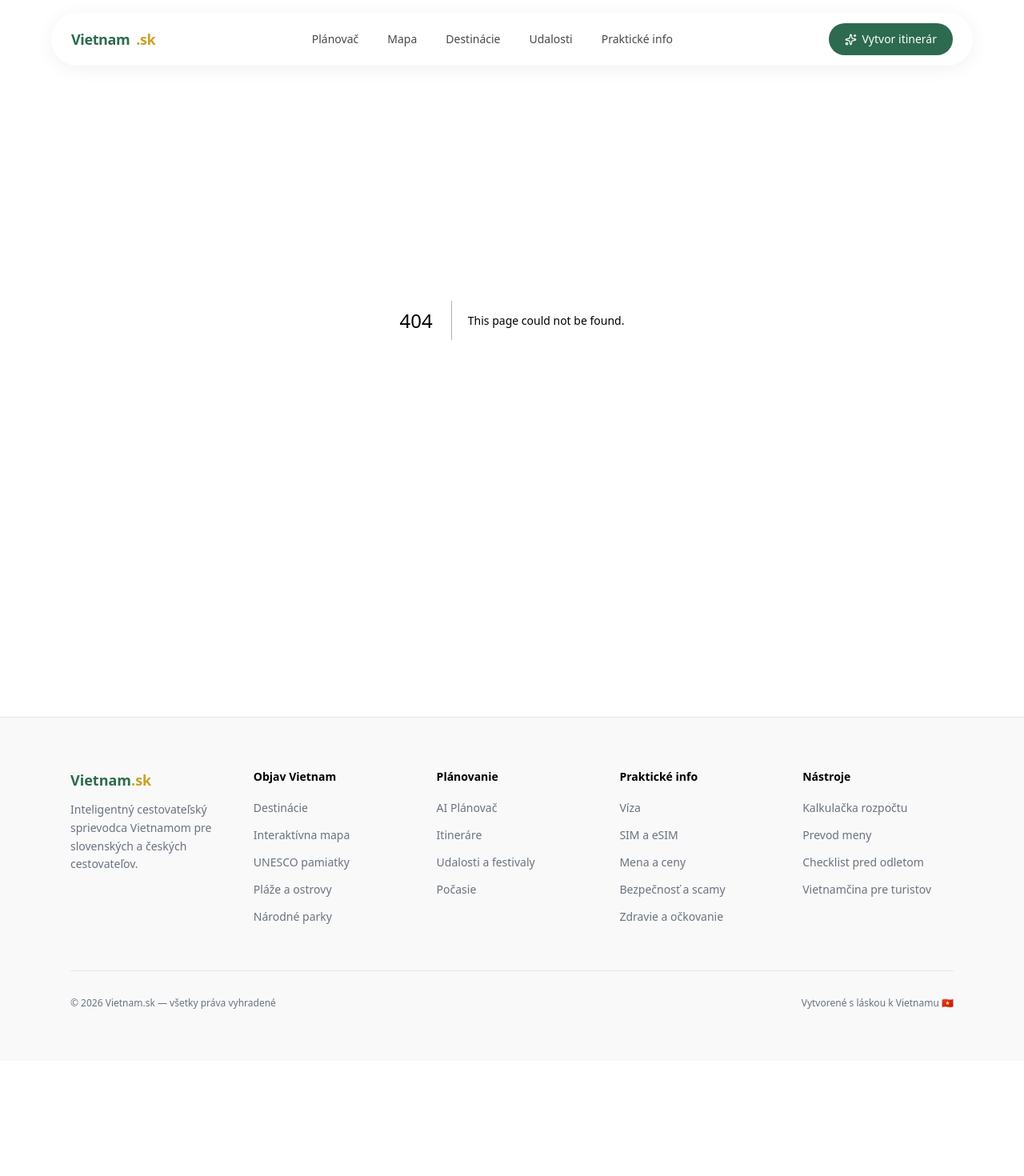
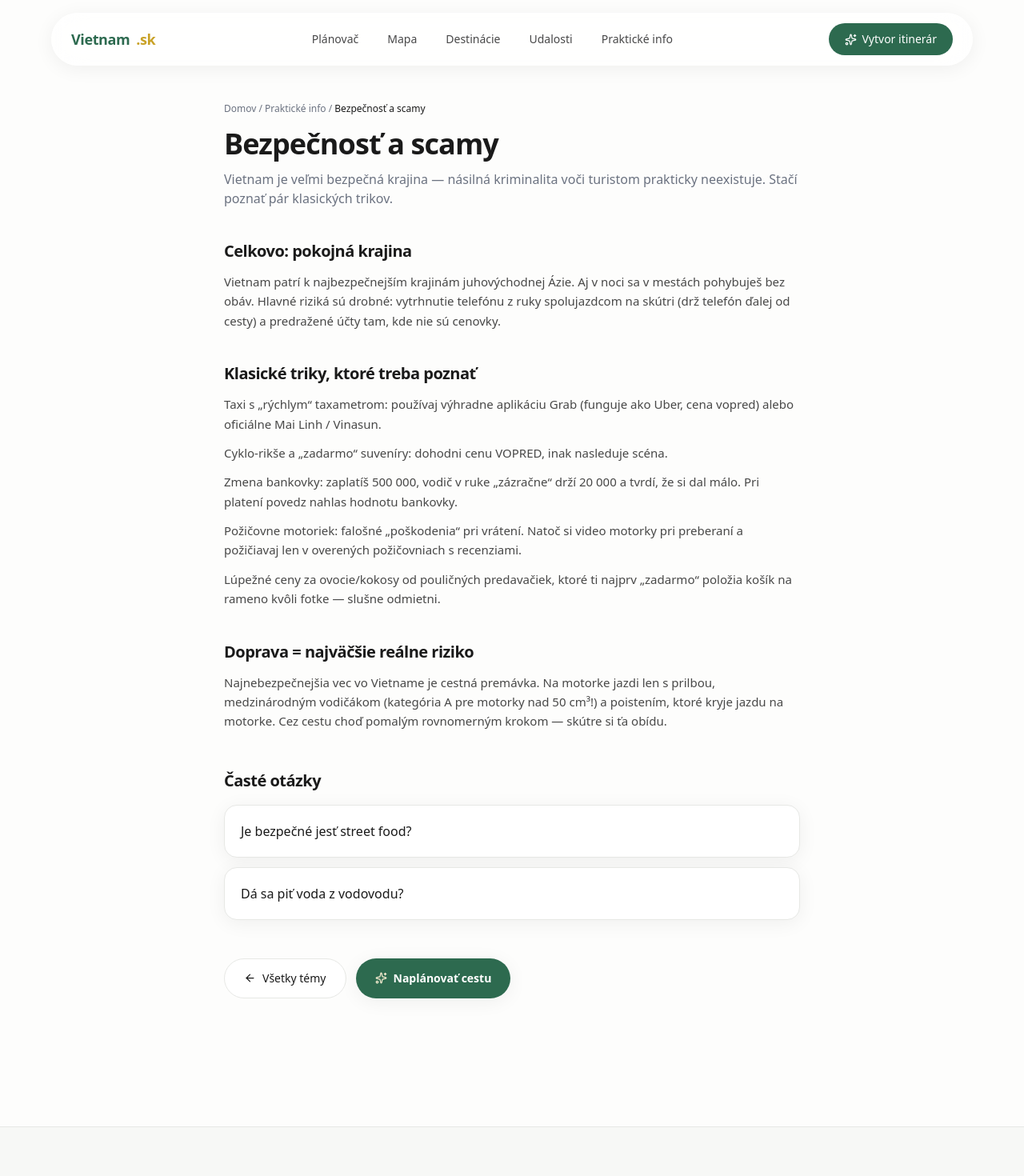
Before and after one commit to mareksoya/vietnam-sk, a Next.js app: page /prakticke-info/bezpecnost-a-scamy in a window 1280 px wide. Before the commit this address had no page. Shown: the top 1470 px of the page at 80% size. Before the commit the page ends 1326 px from the top, so only its background shows below. Built offline with nearby package versions, Linux system fonts and the light colour scheme; a web font is replaced by a local one.

Commit message:
Prakticke info: detailne stranky tem s FAQ

```diff
--- /dev/null
+++ b/src/app/prakticke-info/[slug]/page.tsx
@@ -0,0 +1,132 @@
+import type { Metadata } from "next";
+import Link from "next/link";
+import { notFound } from "next/navigation";
+import { ExternalLink, ArrowLeft, Sparkles } from "lucide-react";
+import { practicalTopics, getPracticalTopic } from "@/lib/data/practical";
+
+export function generateStaticParams() {
+  return practicalTopics.map((t) => ({ slug: t.slug }));
+}
+
+export async function generateMetadata({
+  params,
+}: {
+  params: Promise<{ slug: string }>;
+}): Promise<Metadata> {
+  const { slug } = await params;
+  const t = getPracticalTopic(slug);
+  if (!t) return {};
+  return {
+    title: `${t.title} — praktický sprievodca`,
+    description: t.excerpt,
+  };
+}
+
+export default async function PracticalDetail({
+  params,
+}: {
+  params: Promise<{ slug: string }>;
+}) {
+  const { slug } = await params;
+  const t = getPracticalTopic(slug);
+  if (!t) notFound();
+
+  const jsonLd = {
+    "@context": "https://schema.org",
+    "@type": "FAQPage",
+    mainEntity: t.faq.map((f) => ({
+      "@type": "Question",
+      name: f.q,
+      acceptedAnswer: { "@type": "Answer", text: f.a },
+    })),
+  };
+
+  return (
+    <article className="mx-auto max-w-3xl px-6 pb-16 pt-32">
+      <script
+        type="application/ld+json"
+        dangerouslySetInnerHTML={{ __html: JSON.stringify(jsonLd) }}
+      />
+
+      <nav className="text-xs text-muted-foreground">
+        <Link href="/" className="hover:text-primary">Domov</Link>
+        {" / "}
+        <Link href="/prakticke-info" className="hover:text-primary">
+          Praktické info
+        </Link>
+        {" / "}
+        <span className="text-foreground">{t.title}</span>
+      </nav>
+
+      <h1 className="mt-4 font-display text-3xl font-semibold tracking-tight md:text-4xl">
+        {t.title}
+      </h1>
+      <p className="mt-3 text-base text-muted-foreground">{t.excerpt}</p>
+
+      <div className="mt-10 space-y-10">
+        {t.sections.map((s) => (
+          <section key={s.heading}>
+            <h2 className="text-xl font-semibold tracking-tight">
+              {s.heading}
+            </h2>
+            {s.body.split("\n\n").map((p, i) => (
+              <p
+                key={i}
+                className="mt-3 text-[15px] leading-relaxed text-foreground/80"
+              >
+                {p}
+              </p>
+            ))}
+          </section>
+        ))}
+      </div>
+
+      {/* FAQ */}
+      <section className="mt-12">
+        <h2 className="text-xl font-semibold tracking-tight">Časté otázky</h2>
+        <div className="mt-4 space-y-3">
+          {t.faq.map((f) => (
+            <details
+              key={f.q}
+              className="group rounded-2xl border border-border bg-white p-5 shadow-soft"
+            >
+              <summary className="cursor-pointer list-none font-medium marker:hidden">
+                {f.q}
+              </summary>
+              <p className="mt-2 text-sm leading-relaxed text-foreground/75">
+                {f.a}
+              </p>
+            </details>
+          ))}
+        </div>
+      </section>
+
+      {t.sourceUrl && (
+        <a
+          href={t.sourceUrl}
+          target="_blank"
+          rel="noopener noreferrer"
+          className="mt-8 inline-flex items-center gap-1.5 text-sm font-medium text-primary hover:underline"
+        >
+          Oficiálny zdroj: {t.sourceName} <ExternalLink size={13} />
+        </a>
+      )}
+
+      <div className="mt-12 flex flex-col gap-3 sm:flex-row">
+        <Link
+          href="/prakticke-info"
+          className="inline-flex items-center justify-center gap-2 rounded-full border border-border bg-white px-6 py-3.5 text-sm font-medium transition hover:border-primary/40"
+        >
+          <ArrowLeft size={15} /> Všetky témy
+        </Link>
+        <Link
+          href="/planovac"
+          className="inline-flex items-center justify-center gap-2 rounded-full bg-primary px-6 py-3.5 text-sm font-semibold text-white shadow-soft transition hover:bg-primary-dark"
+        >
+          <Sparkles size={15} className="text-accent-light" />
+          Naplánovať cestu
+        </Link>
+      </div>
+    </article>
+  );
+}
```
